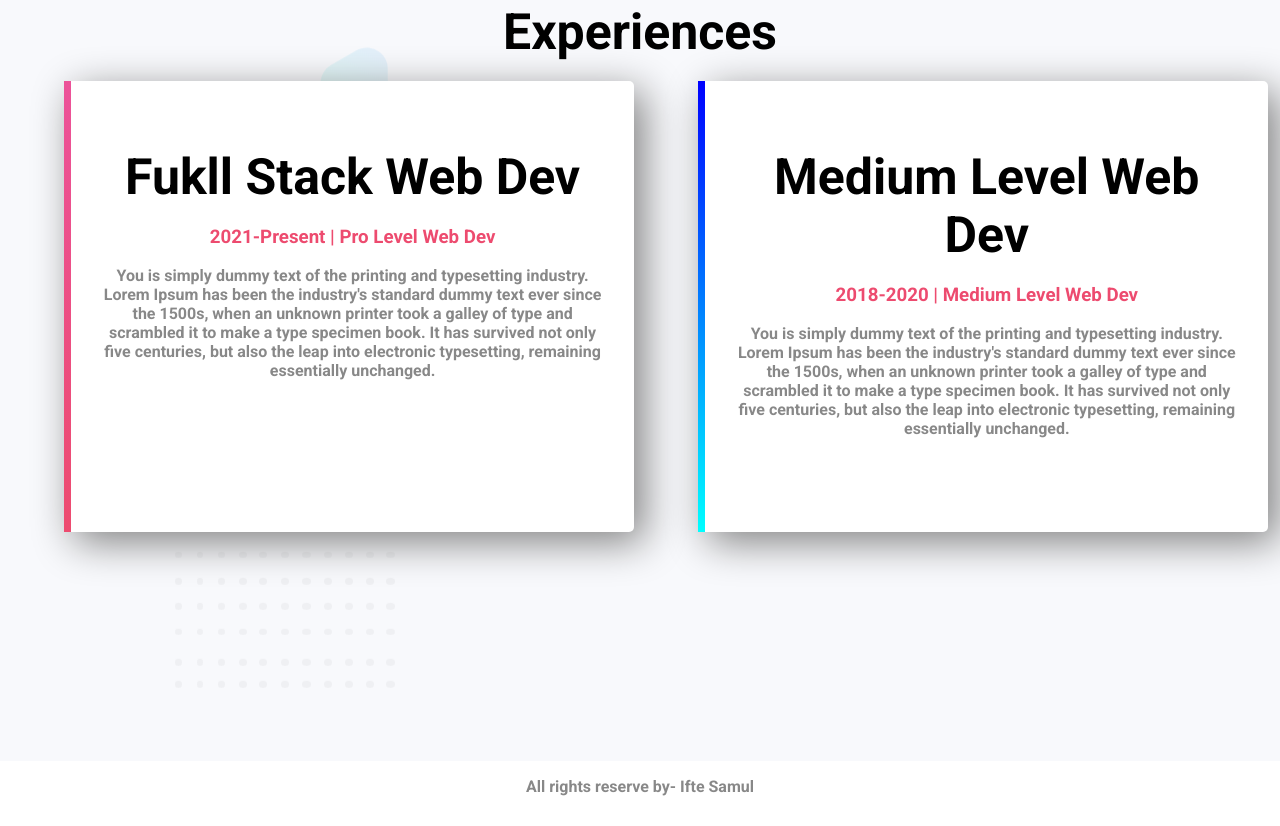
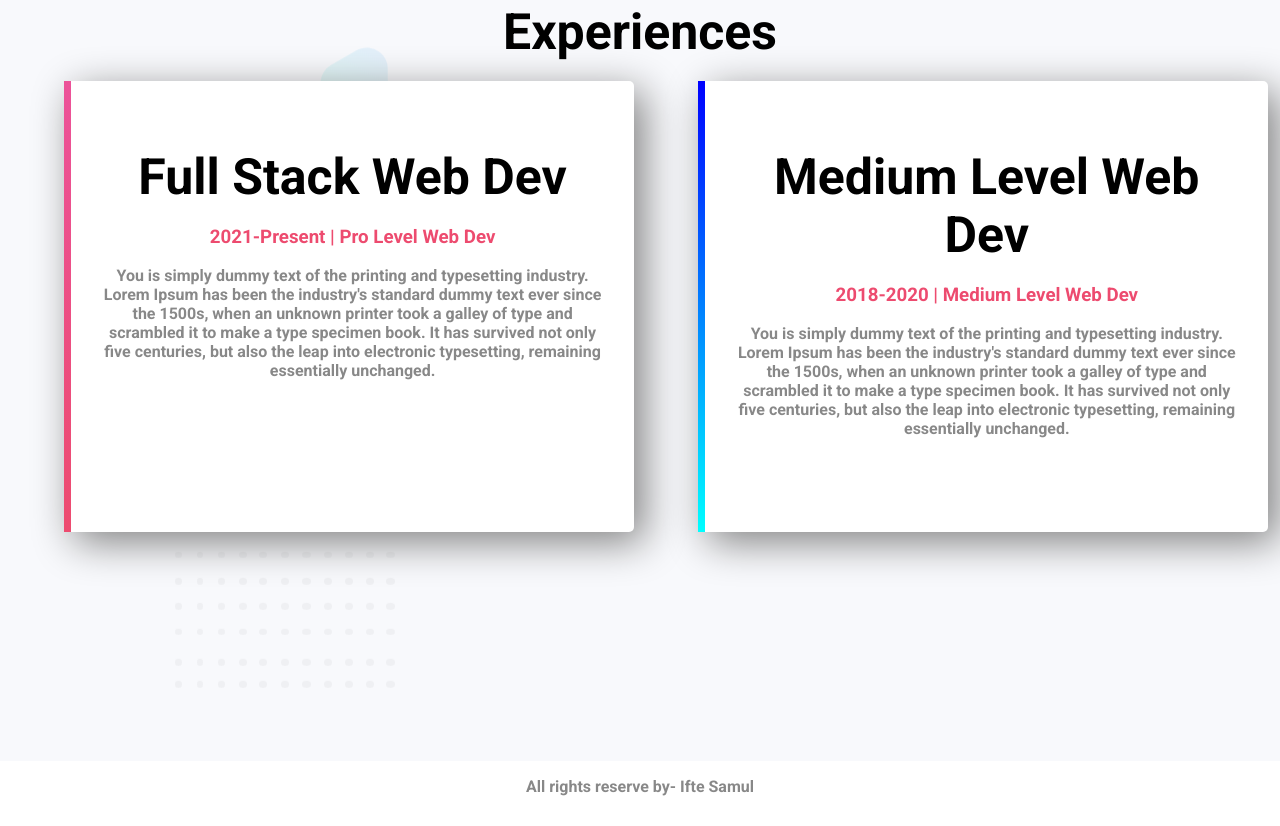
Before and after one commit to iftesamulohy/personal-website, a plain HTML site: page index.html in a window 1280 px wide. Shown: the part 3406-4232 px from the top of the page. Drawn offline with Linux system fonts and the light colour scheme.

Commit message:
solve a problem

```diff
--- a/index.html
+++ b/index.html
@@ -65,7 +65,7 @@
     <section class="ex-area">
         <h2>Experiences</h2>
         <div class="half-width box" id="ex-one">
-          <h2>Fukll Stack Web Dev</h2>
+          <h2>Full Stack Web Dev</h2>
           <h3 class="h3-highlight">2021-Present | Pro Level Web Dev</h3>
           <p>You is simply dummy text of the printing and typesetting industry. Lorem Ipsum has been the industry's standard dummy text ever since the 1500s, when an unknown printer took a galley of type and scrambled it to make a type specimen book. It has survived not only five centuries, but also the leap into electronic typesetting, remaining essentially unchanged.</p>
         </div>
```
